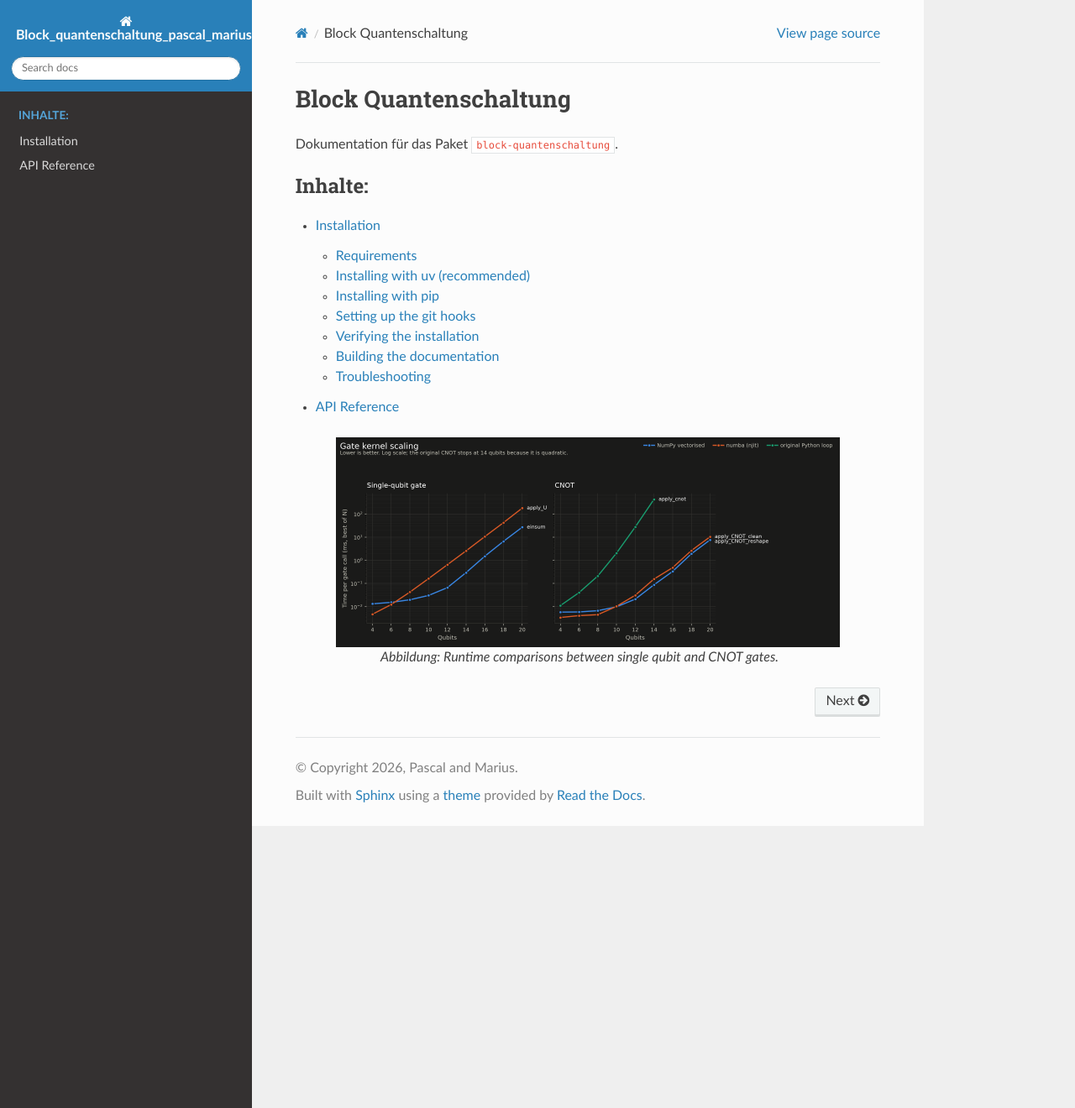
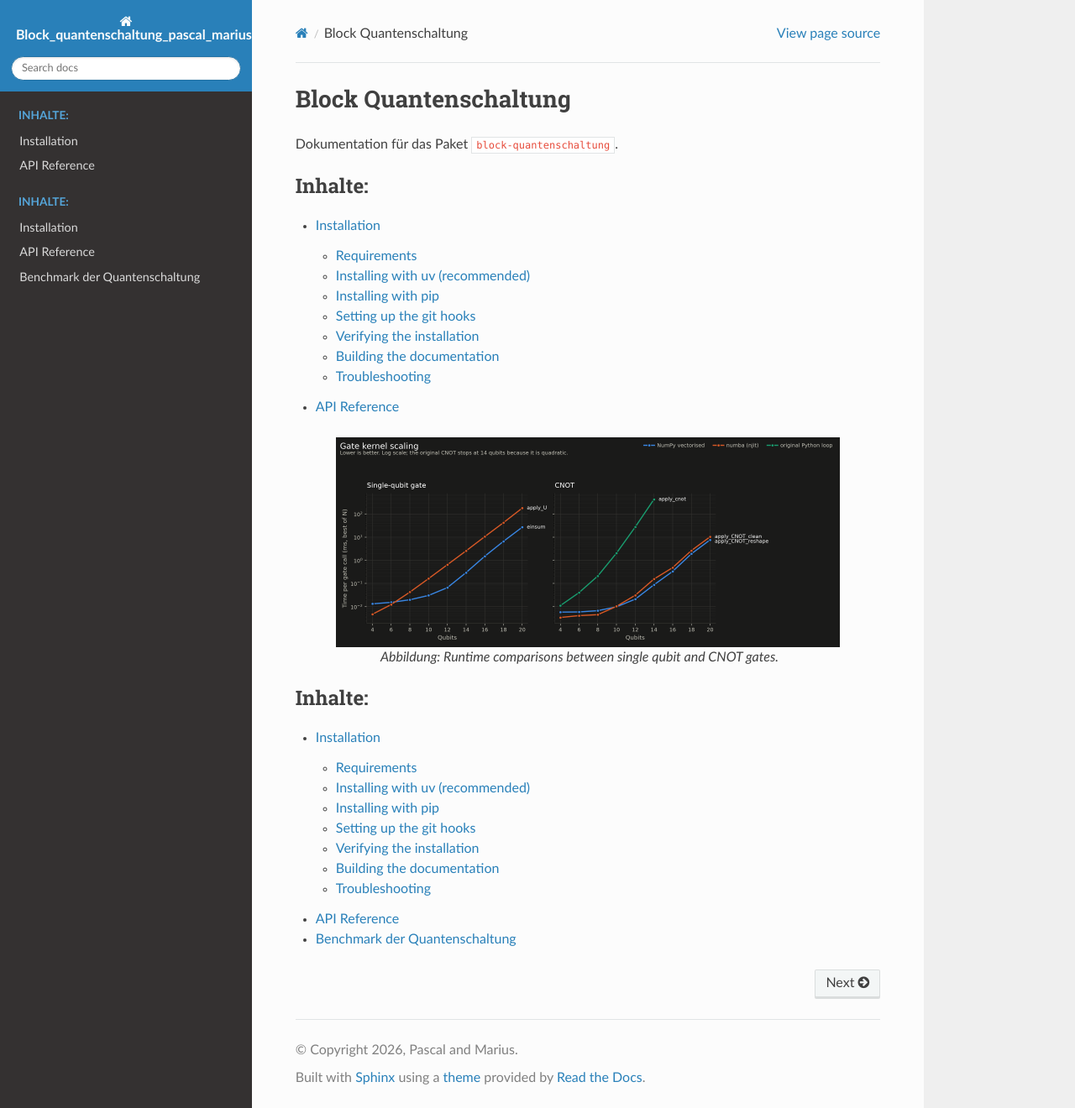
Before and after one commit to deprimierter-physiker/block_quantenschaltung, a Sphinx documentation site: the page built from docs/index.rst, in a window 1280 px wide and 1320 px high. Shown: the whole window at 84% size. Built offline with Sphinx 7.4.7 and the Read the Docs theme 3.1.0, drawn with Linux system fonts in a browser that asks for light colours.

```diff
--- a/docs/conf.py
+++ b/docs/conf.py
@@ -47,3 +47,14 @@ exclude_patterns = ['_build', 'Thumbs.db', '.DS_Store']
 
 html_theme = 'sphinx_rtd_theme'
 html_static_path = ['_static']
+
+
+
+# Include notebooks
+extensions = [
+    'sphinx.ext.autosummary',
+    'sphinx.ext.napoleon',
+    'nbsphinx',
+]
+
+nbsphinx_execute = 'never'
--- a/docs/index.rst
+++ b/docs/index.rst
@@ -19,3 +19,12 @@ Dokumentation für das Paket ``block-quantenschaltung``.
    :align: center
 
    Abbildung: Runtime comparisons between single qubit and CNOT gates.
+
+
+.. toctree::
+   :maxdepth: 2
+   :caption: Inhalte:
+
+   installation
+   api
+   notebooks/test_jnb
--- a/pyproject.toml
+++ b/pyproject.toml
@@ -11,6 +11,7 @@ dependencies = [
     "matplotlib>=3.11.2",
     "numba>=0.67.0",
     "numpy>=2.5.3",
+    "pandoc>=2.4",
     "pre-commit>=4.6.2",
     "pytest>=9.1.1",
     "qiskit>=2.5.2",
@@ -23,6 +24,8 @@ build-backend = "uv_build"
 
 [dependency-groups]
 dev = [
+    "ipykernel>=7.3.0",
+    "nbsphinx>=0.9.8",
     "pytest-benchmark>=5.3.0",
     "sphinx>=9.1.0",
     "sphinx-rtd-theme>=3.1.0",
```
Also changed, not shown: docs/notebooks/test_jnb.ipynb (added).
